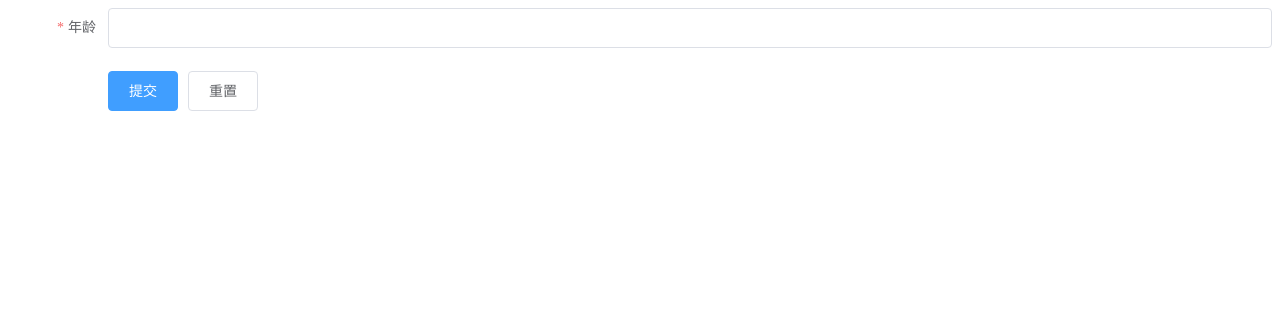
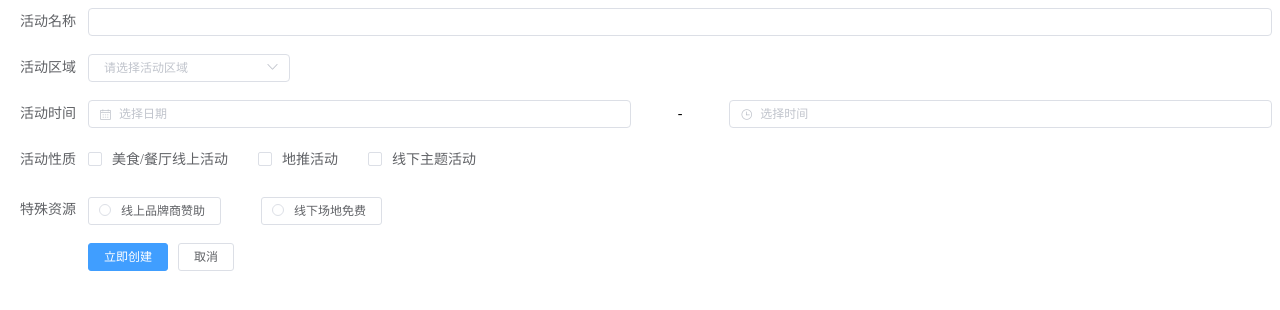
Before and after one commit to kingyeahwei/element_learning, a Vue app: page / in a window 1280 px wide. Shown: the top 310 px of the page. Built offline with nearby package versions, Linux system fonts and the light colour scheme.

Commit message:
form 表单内组件尺寸控制

```diff
--- a/src/App.vue
+++ b/src/App.vue
@@ -1,15 +1,40 @@
 <template>
   <div id="app">
-    <el-form :model="numberValidateForm" ref="numberValidateForm" label-width="100px">
-      <el-form-item label="年龄" prop="age" :rules="[
-          {required: true, message: '年龄不能为空'},
-          {type: 'number', message: '年龄必须为数字值'}
-        ]">
-        <el-input type="age" v-model.number="numberValidateForm.age" auto-complete="false"></el-input>
+    <el-form ref="form" :model="sizeForm" label-width="80px" size="mini">
+      <el-form-item label="活动名称">
+        <el-input v-model="sizeForm.name"></el-input>
+      </el-form-item>
+      <el-form-item label="活动区域">
+        <el-select v-model="sizeForm.region" placeholder="请选择活动区域">
+          <el-option label="区域1" value="shanghai"></el-option>
+          <el-option label="区域2" value="beijing"></el-option>
+        </el-select>
+      </el-form-item>
+      <el-form-item label="活动时间">
+        <el-col :span="11">
+          <el-date-picker type="date" placeholder="选择日期" v-model="sizeForm.date1" style="width: 100%"></el-date-picker>
+        </el-col>
+        <el-col :span="2" class="line" style="text-align: center">-</el-col>
+        <el-col :span="11">
+          <el-time-picker placeholder="选择时间" v-model="sizeForm.date2" style="width: 100%"></el-time-picker>
+        </el-col>
+      </el-form-item>
+      <el-form-item label="活动性质">
+        <el-checkbox-group v-model="sizeForm.type">
+          <el-checkbox label="美食/餐厅线上活动" name="type"></el-checkbox>
+          <el-checkbox label="地推活动" name="type"></el-checkbox>
+          <el-checkbox label="线下主题活动" name="type"></el-checkbox>
+        </el-checkbox-group>
+      </el-form-item>
+      <el-form-item label="特殊资源">
+        <el-radio-group v-model="sizeForm.resource">
+          <el-radio border label="线上品牌商赞助"></el-radio>
+          <el-radio border label="线下场地免费"></el-radio>
+        </el-radio-group>
       </el-form-item>
       <el-form-item>
-        <el-button type="primary" @click="submitForm('numberValidateForm')">提交</el-button>
-        <el-button @click="resetForm('numberValidateForm')">重置</el-button>
+        <el-button type="primary" @click="onSubmit">立即创建</el-button>
+        <el-button>取消</el-button>
       </el-form-item>
     </el-form>
   </div>
@@ -21,24 +46,21 @@
         name: "app",
         data() {
             return {
-                numberValidateForm: {
-                    age: ""
+                sizeForm: {
+                    name:"",
+                    region: "",
+                    date1: "",
+                    date2: "",
+                    delivery: "",
+                    type: [],
+                    resource: "",
+                    desc: ""
                 }
-            }
+            };
         },
         methods: {
-            submitForm(formName) {
-                this.$refs[formName].validate((valid) => {
-                    if (valid) {
-                        alert('submit!');
-                    } else {
-                        console.log('error submit!!');
-                        return false;
-                    }
-                });
-            },
-            resetForm(formName) {
-                this.$refs[formName].resetFields();
+            onSubmit() {
+                console.log("submit!!!")
             }
         }
     };
```
